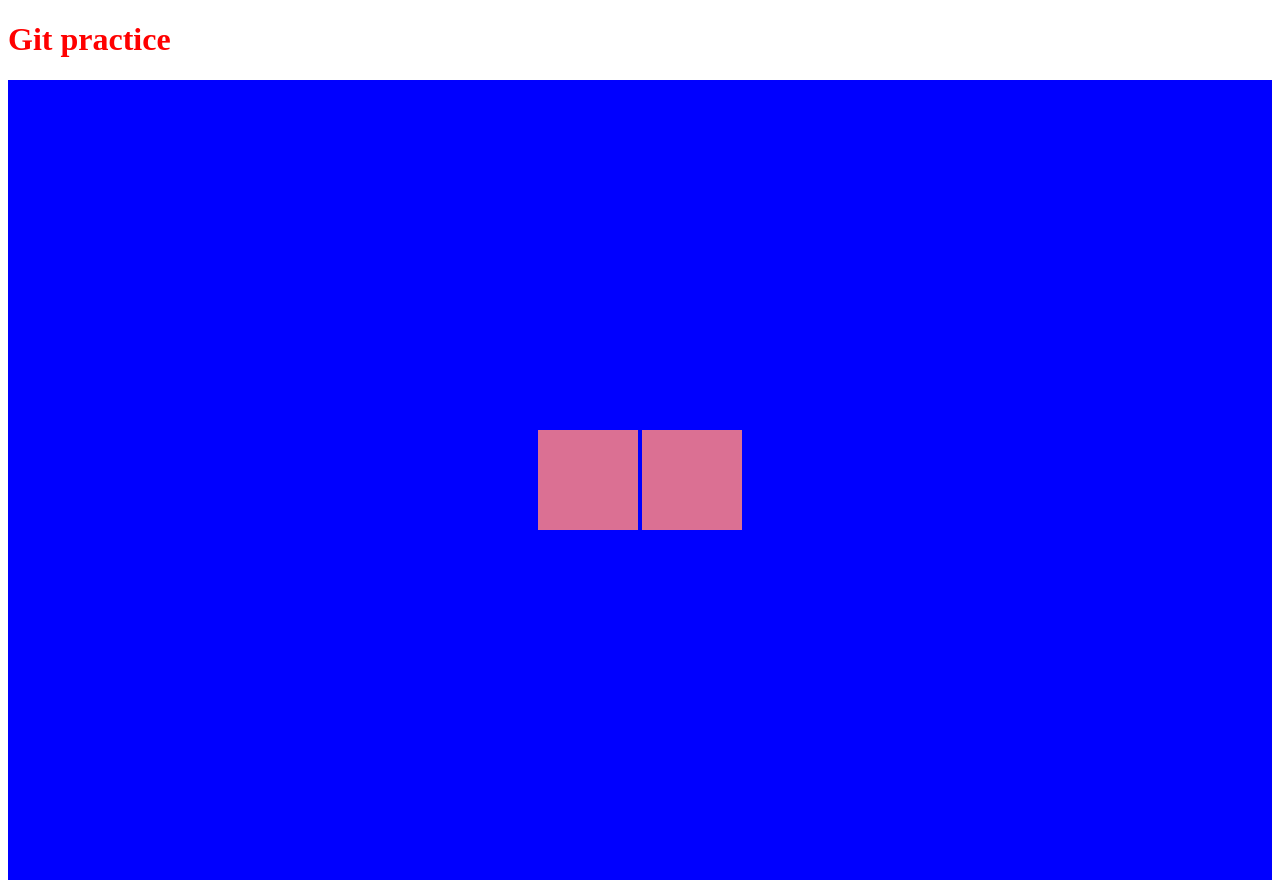
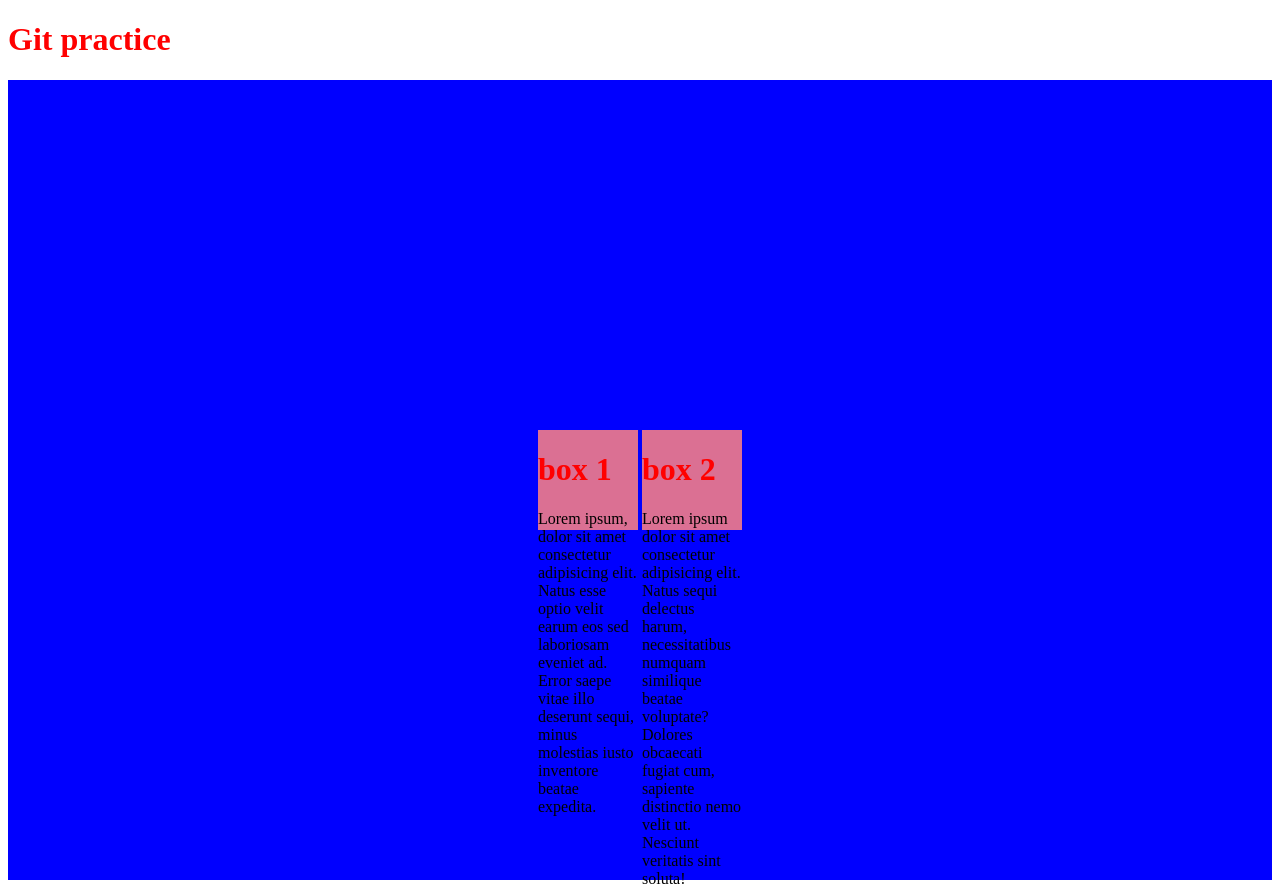
Before and after one commit to eshovotech/git-practice-2, a plain HTML site: page index.html in a window 1280 px wide. Drawn offline with Linux system fonts and the light colour scheme.

Commit message:
added text to the boxes

```diff
--- a/index.html
+++ b/index.html
@@ -9,8 +9,14 @@
   <body>
     <h1>Git practice</h1>
     <div class="container">
-      <div class="box"></div>
-      <div class="box"></div>
+      <div class="box">
+        <h1>box 1</h1>
+        Lorem ipsum, dolor sit amet consectetur adipisicing elit. Natus esse optio velit earum eos sed laboriosam eveniet ad. Error saepe vitae illo deserunt sequi, minus molestias iusto inventore beatae expedita.
+      </div>
+      <div class="box">
+        <h1>box 2</h1>
+        Lorem ipsum dolor sit amet consectetur adipisicing elit. Natus sequi delectus harum, necessitatibus numquam similique beatae voluptate? Dolores obcaecati fugiat cum, sapiente distinctio nemo velit ut. Nesciunt veritatis sint soluta!
+      </div>
     </div>
   </body>
 </html>
```
